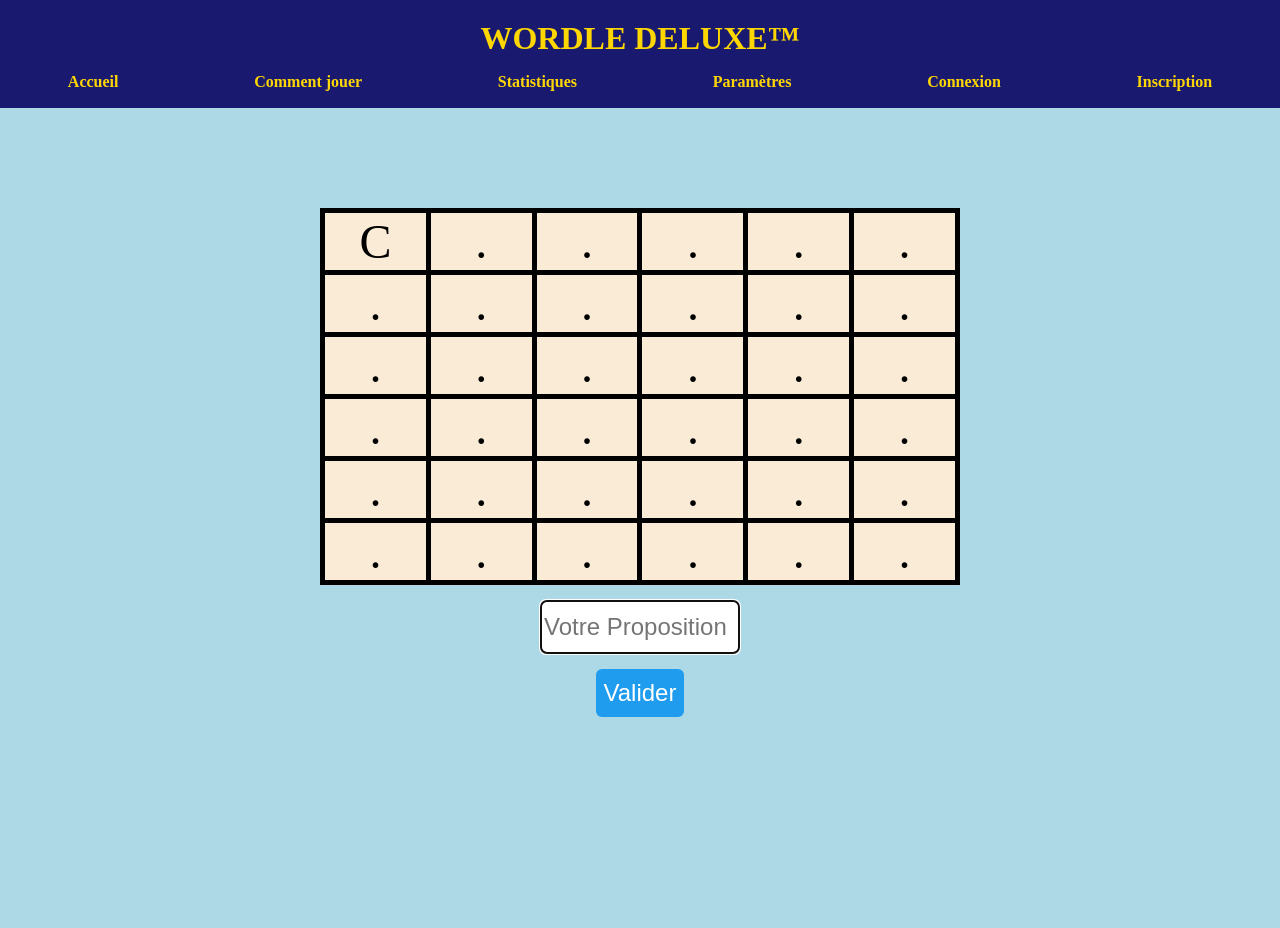
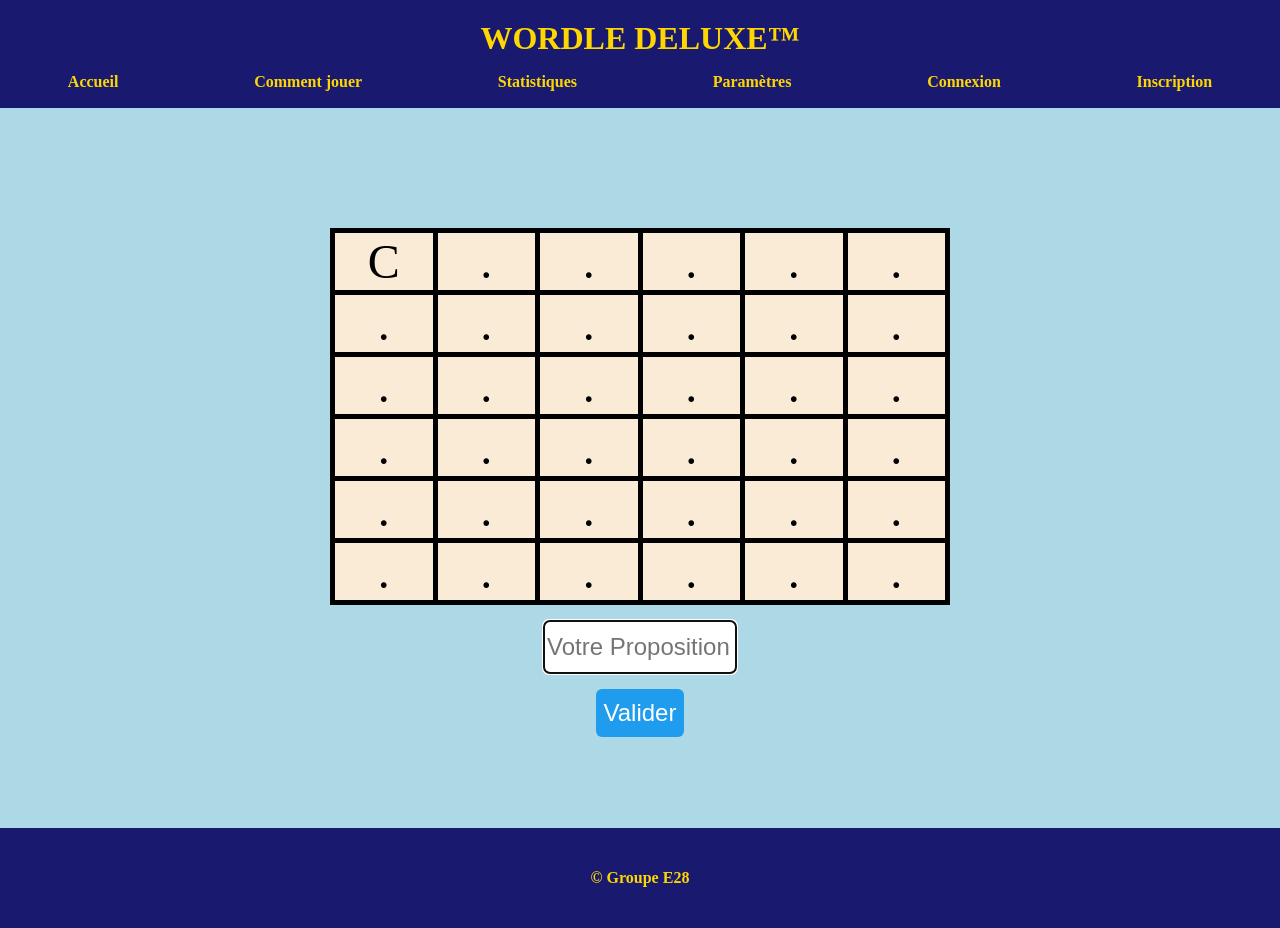
Before and after one commit to adrienchristiaen/WordleSolveurWeb, a Flask app: page / in a window 1280 px wide. Before the commit the page ends 717 px from the top, so only its background shows below. Run offline with Flask 2, Linux system fonts and the light colour scheme; data comes from the database, SQL or seed files in the repository.

Commit message:
Ajout bandeau en bas de bage

```diff
--- a/web/static/index.css
+++ b/web/static/index.css
@@ -1,8 +1,11 @@
 html{
     background-color: lightblue;
+    height: 100%;
+    margin: 0;
 }
 
 body {
+    height: 100%;
     margin: 0;
 }
 
@@ -60,3 +63,24 @@ a{
 a:focus, a:hover {
     color: white;
 }
+
+.content
+{
+    min-height: 100%;
+}
+
+.content-inside
+{
+    padding: 20px;
+    padding-bottom: 50px;
+}
+
+.footer
+{
+    width:100%;
+    height: 80px;
+    margin-top: -80px;
+    background-color: midnightblue;
+    text-align: center;
+    padding-top: 20px;
+}
--- a/web/templates/index.html
+++ b/web/templates/index.html
@@ -32,11 +32,15 @@
             </ul>
         </nav>
     </div>
-
-
-    {% block body %}
-    {% endblock %}
-
+    <div class="content">
+        <div class="content-inside">
+            {% block body %}
+            {% endblock %}
+        </div>
+    </div>
+    <div class="footer">
+        <h4 style="color:gold">&copy Groupe E28</h4>
+    </div>
 </body>
 
 </html>
```
